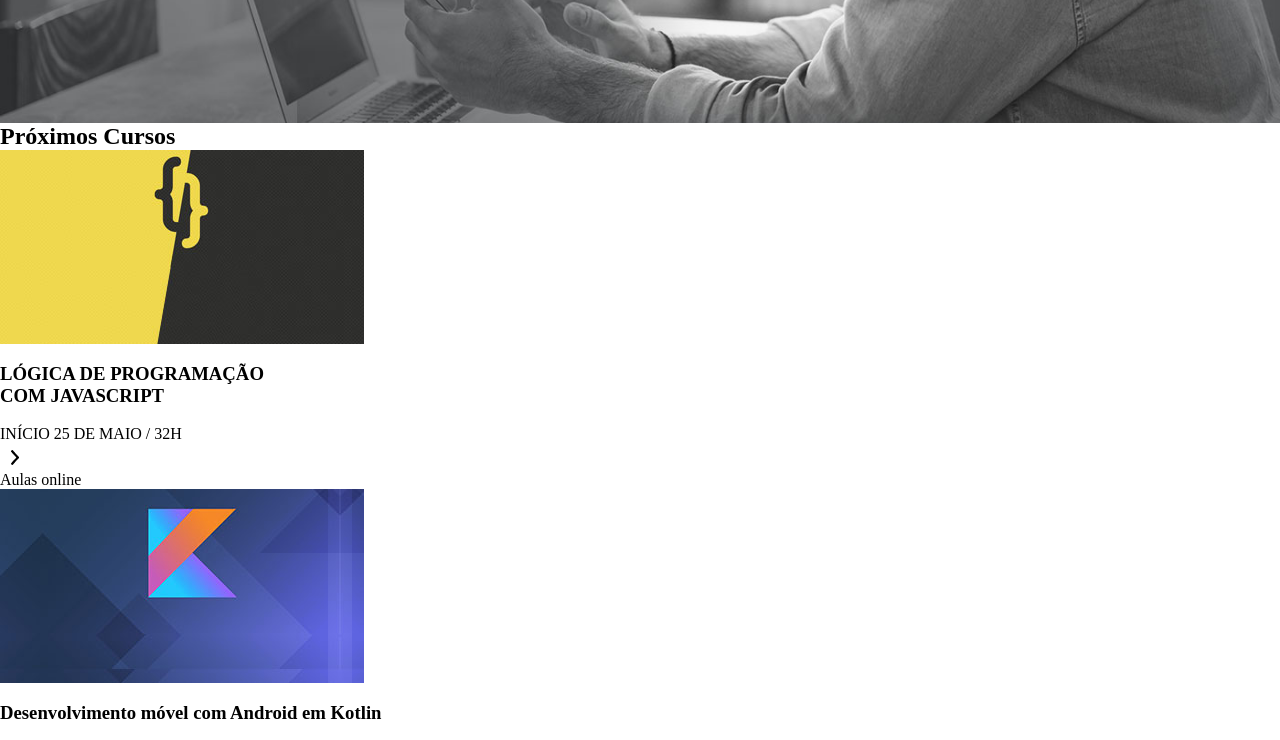
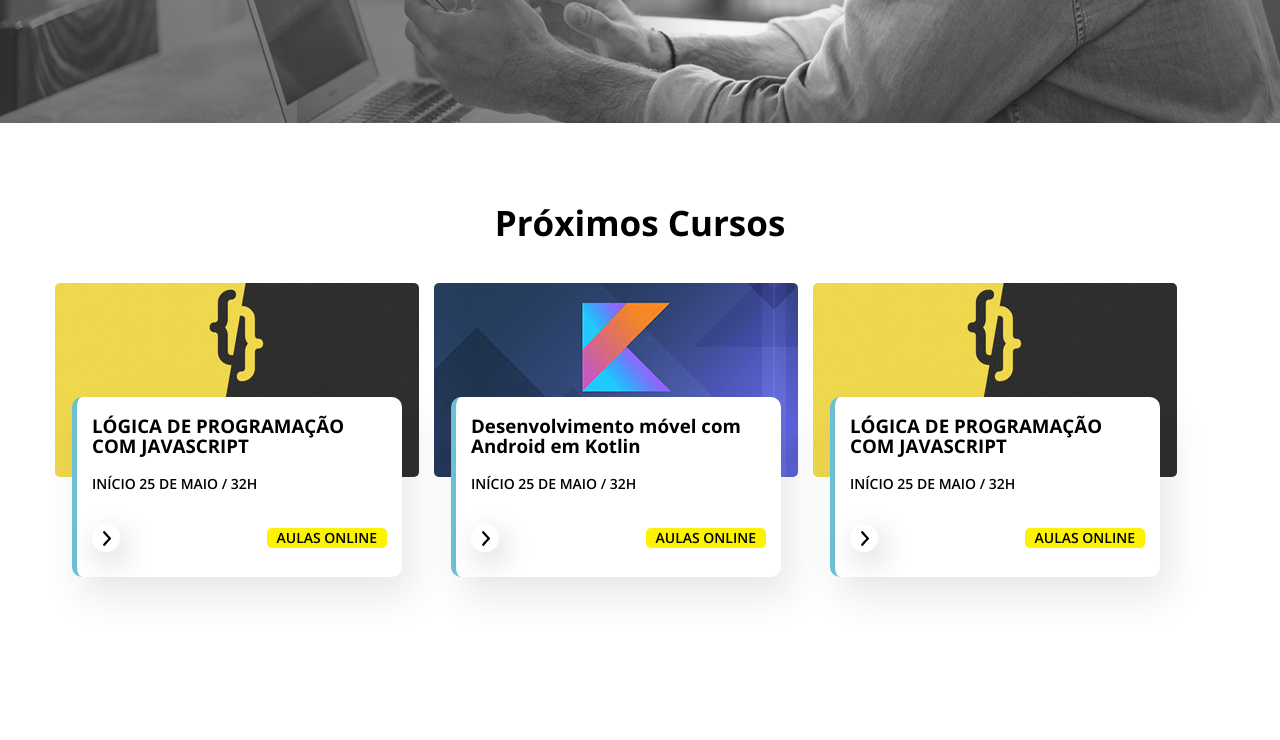
Before and after one commit to GoharaJunior/caelum, a website: page index.html in a window 1280 px wide. Shown: the part 680-1420 px from the top of the page. After the commit the page ends 1337 px from the top, so only its background shows below. Drawn offline with nearby package versions, Linux system fonts and the light colour scheme.

Commit message:
Algumas alterações

```diff
--- a/css/styles.css
+++ b/css/styles.css
@@ -35,8 +35,9 @@ img {
 
 .btn-2 {
   font-family: 'Open Sans',sans-serif;
-  font-size: 15px;
+  font-size: 14px;
   font-weight: bold;
+  text-transform: uppercase;
   display: block;
   color: #fff;
   border: 2px solid #fff;
@@ -155,3 +156,74 @@ img {
   font-size: 20px;
   line-height: 30px;
 }
+
+.courses-bg h1 {
+  text-align: center;
+  padding: 0px 15px;
+  margin-top: 90px;
+  font-family: 'Open Sans',sans-serif;
+  font-size: 35px;
+  line-height: 20px;
+}
+
+.courses-container {
+  padding-top: 50px;
+  display: flex;
+  flex-wrap: wrap;
+  max-width: 1200px;
+  margin: 0 auto;
+}
+
+.courses-item {
+  margin-left: 15px;
+}
+
+.courses-item img {
+  border-radius: 5px;
+}
+
+.container-info-bg {
+  display: flex;
+  justify-content: center;
+}
+
+.container-info-bg p {
+  font-weight: 600;
+  font-family: 'Open Sans',sans-serif;
+  font-size: 14px;
+  line-height: 20px;
+}
+
+.container-info {
+  width: 330px;
+  height: 180px;
+  padding: 0px 15px;
+  box-shadow: 10px 20px 40px rgba(0, 0, 0, 0.0957314);
+  border-radius: 10px;
+  border-left: 5px solid #6BC0D3;
+  top: -80px;
+  position: relative;
+  background: #fff;
+  font-family: 'Open Sans',sans-serif;
+  font-size: 16px;
+  line-height: 20px;
+}
+
+.arrow-info {
+  margin-top: 30px;
+  display: flex;
+  align-items: center;
+  justify-content: space-between;
+}
+
+.arrow-info img {
+  border-radius: 50%;
+  box-shadow: 5px 10px 30px rgba(0, 0, 0, 0.2);
+}
+
+.arrow-info p {
+  background: #FBF300;
+  padding: 0px 10px;
+  text-transform: uppercase;
+  border-radius: 5px;
+}
```
